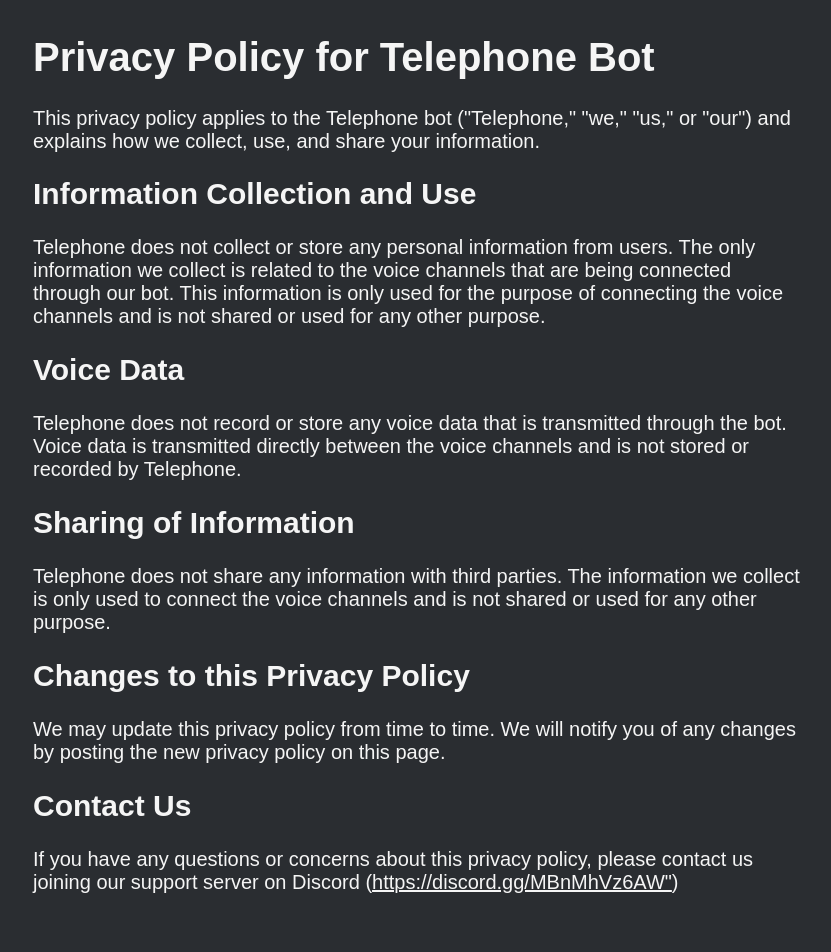
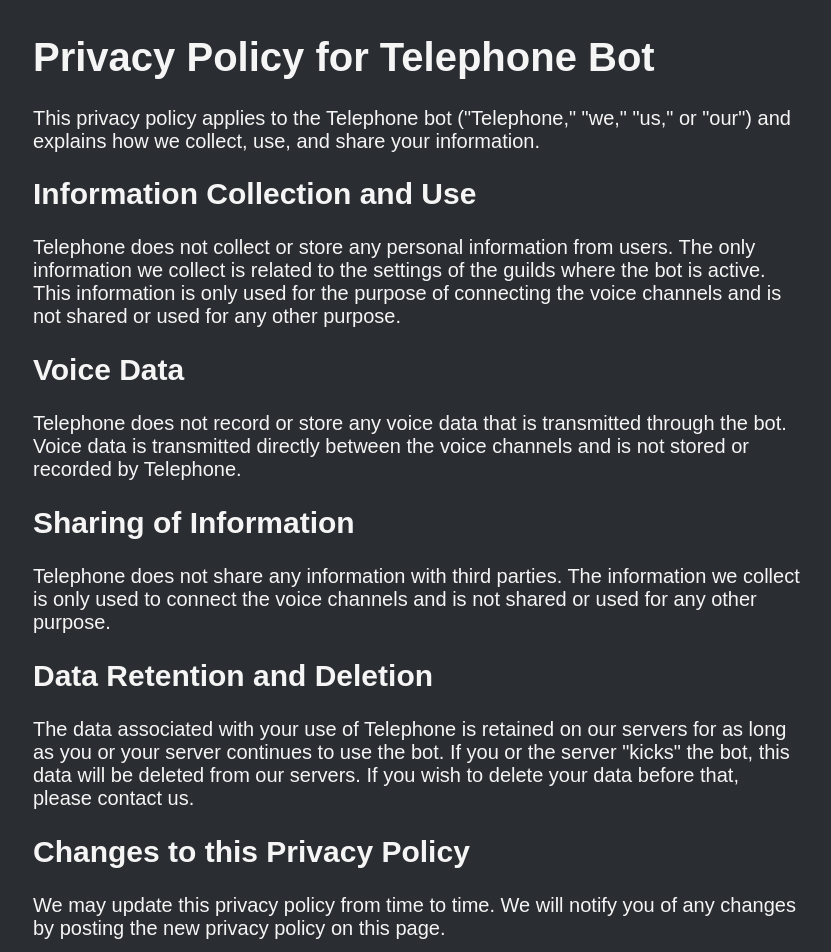
Before and after one commit to Leximon/Telephone-WS, a SvelteKit app: page /privacy in a window 1280 px wide. Shown: the top 952 px of the page, without its empty margins (223-1054 px from the left). Before the commit the page ends 922 px from the top, so only its background shows below. Built offline with nearby package versions, Linux system fonts and the light colour scheme.

Commit message:
update privacy policy

```diff
--- a/src/routes/privacy/+page.svelte
+++ b/src/routes/privacy/+page.svelte
@@ -14,8 +14,8 @@
 <h2>Information Collection and Use</h2>
 
 <p>Telephone does not collect or store any personal information from users. The only information we collect is related
-    to the voice channels that are being connected through our bot. This information is only used for the purpose of
-    connecting the voice channels and is not shared or used for any other purpose.</p>
+    to the settings of the guilds where the bot is active. This information is only used for the purpose of connecting
+    the voice channels and is not shared or used for any other purpose.</p>
 
 <h2>Voice Data</h2>
 
@@ -27,6 +27,12 @@
 <p>Telephone does not share any information with third parties. The information we collect is only used to connect the
     voice channels and is not shared or used for any other purpose.</p>
 
+<h2>Data Retention and Deletion</h2>
+
+<p>The data associated with your use of Telephone is retained on our servers for as long as you or your server continues
+    to use the bot. If you or the server "kicks" the bot, this data will be deleted from our servers. If you wish to
+    delete your data before that, please contact us.</p>
+
 <h2>Changes to this Privacy Policy</h2>
 
 <p>We may update this privacy policy from time to time. We will notify you of any changes by posting the new privacy
```
